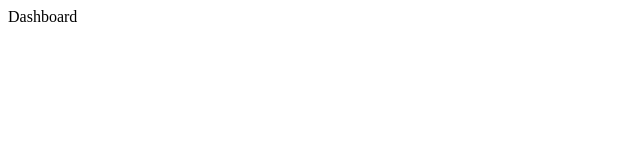
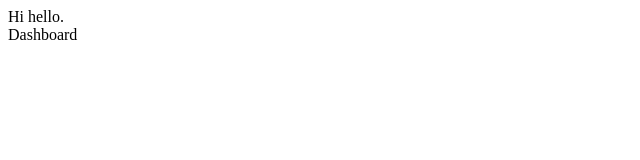
Before and after one commit to illum1nadi/routing_propdrilling_contextapi, a React (Vite) app in the folder routing/: page / in a window 1280 px wide. Shown: the top 160 px of the page, without its empty margins (0-640 px from the left). Built offline with nearby package versions, Linux system fonts and the light colour scheme.

Commit message:
Can nest routes inside too so that top bar remains consistent

```diff
--- a/routing/src/App.jsx
+++ b/routing/src/App.jsx
@@ -15,6 +15,10 @@ function App() {
   ];
 
   return (
+    <>
+      <div>
+        Hi hello.
+      </div>
       <BrowserRouter>
         <Routes>
           {router.map((route, index) => (
@@ -26,6 +30,8 @@ function App() {
           ))}
         </Routes>
       </BrowserRouter>
+    </>
+
   );
 }
 
```
Lines whose indentation alone changed are shown as unchanged.
